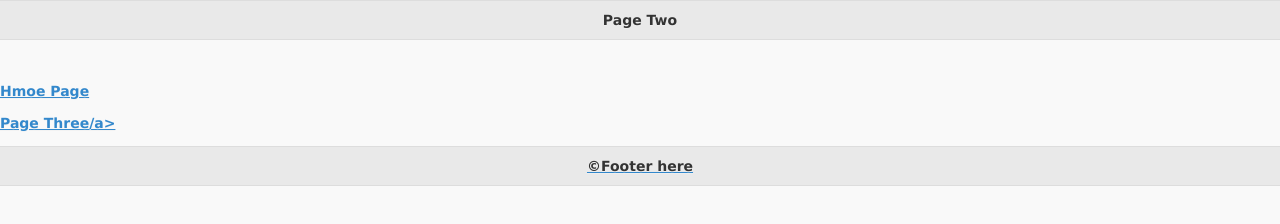
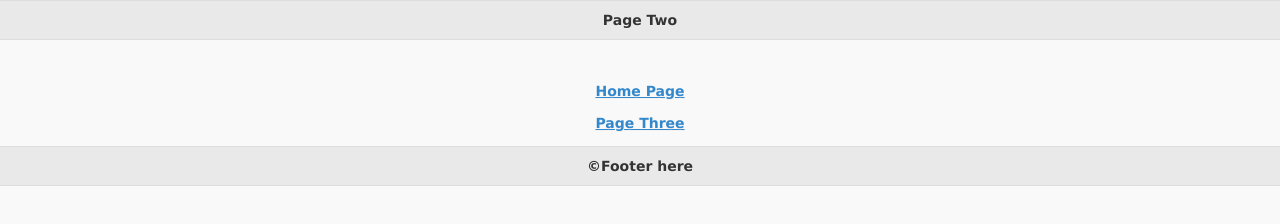
Before and after one commit to dtfiedler/dtlpiu, a plain HTML site: page index.html in a window 1280 px wide. Both pictures are taken after a click on the link "Page Two". Drawn offline with Linux system fonts and the light colour scheme.

Commit message:
updated links

```diff
--- a/css/main.css
+++ b/css/main.css
@@ -44,6 +44,7 @@ footer {
     height: 100px;
     color: white;
     vertical-align: text-top;
+    margin: auto;
 }
 
 form {
--- a/css/site.css
+++ b/css/site.css
@@ -113,6 +113,12 @@ a {
 	font-weight: bold;
 }
 
+.links {
+  margin: auto;
+  width: 100%;
+  text-align: center;
+}
+
 #contactUsForm  label
 {
     width: 220px;
--- a/index.html
+++ b/index.html
@@ -18,9 +18,10 @@
         </div>
         <div class="ui-content" role="main">
         </div>
-				<p><a href="#secondPage">Page Two</a></p>
-				<p><a href="#thirdPage">Page Three</a></p>
-        <div data-role="footer">
+				<div class="links">
+					<p><a href="#secondPage">Page Two</a></p>
+					<p><a href="#thirdPage">Page Three</a></p>
+        <div  class="footer" data-role="footer">
             <h2>&copy;Footer here</h2>
         </div>
     </section>
@@ -32,9 +33,11 @@
 			</div>
 			<div class="ui-content" role="main">
 			</div>
-			<p><a href="#firstPage">Hmoe Page</a></p>
-			<p><a href="#thirdage">Page Three/a></p>
-			<div data-role="footer">
+			<div class="links">
+				<p><a href="#firstPage">Home Page</a></p>
+				<p><a href="#thirdPage">Page Three</a></p>
+			</div>
+			<div  class="footer" data-role="footer">
 					<h2>&copy;Footer here</h2>
 			</div>
     </section>
@@ -45,9 +48,11 @@
 			</div>
 			<div class="ui-content" role="main">
 			</div>
-			<p><a href="#firstPage">Home Page</a></p>
-			<p><a href="#secondPage">Page Two</a></p>
-			<div data-role="footer">
+			<div class="links">
+				<p><a href="#firstPage">Home Page</a></p>
+				<p><a href="#secondPage">Page Two</a></p>
+			</div>
+			<div class="footer" data-role="footer">
 					<h2>&copy;Footer here</h2>
 			</div>
 			<!-- <div data-role="header">
```
